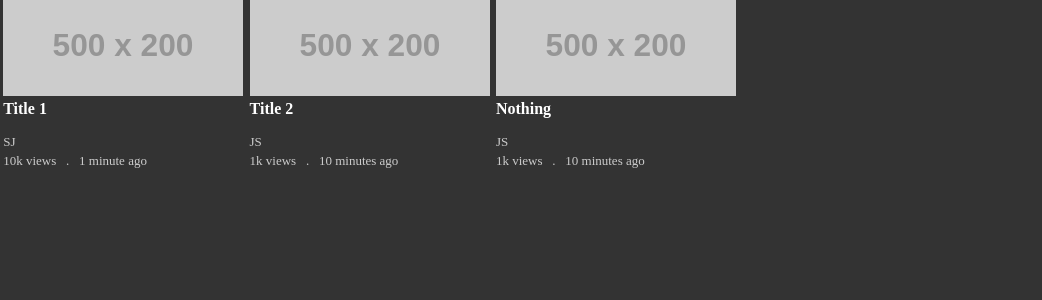
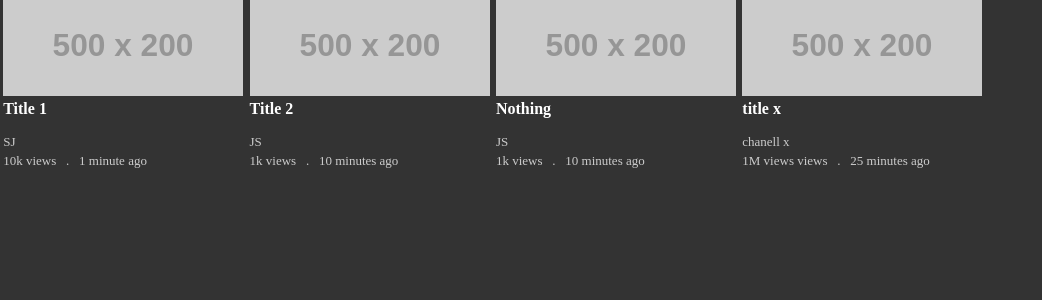
Before and after one commit to sjTheSahilJoseph/The-React, a React (Create React App) app in the folder first_app/: page / in a window 1280 px wide. Shown: the top 300 px of the page, without its empty margins (0-1042 px from the left). Built offline with nearby package versions, Linux system fonts and the light colour scheme.

Commit message:
Passing data as Object and then spread operator

```diff
--- a/first_app/src/App.js
+++ b/first_app/src/App.js
@@ -2,12 +2,20 @@ import Video from "./components/Video";
 import "./App.css";
 
 function App() {
+    // As this is JSX, we can use JavaScript things as well. Like passing props using javaScript Object and then using spread operator.
+    let data = {
+        title: "title x",
+        channel: "chanell x",
+        time: "25 minutes ago",
+        views: "1M views"
+    }
     return (
         <>
             <div className="App">
                 <Video title="Title 1" channel="SJ" time="1 minute ago" views="10k" />
                 <Video title="Title 2" channel="JS" views="1k" time="10 minutes ago" />
                 <Video channel="JS" views="1k" time="10 minutes ago" />
+                <Video {...data}/>
             </div>
         </>
     );
```
